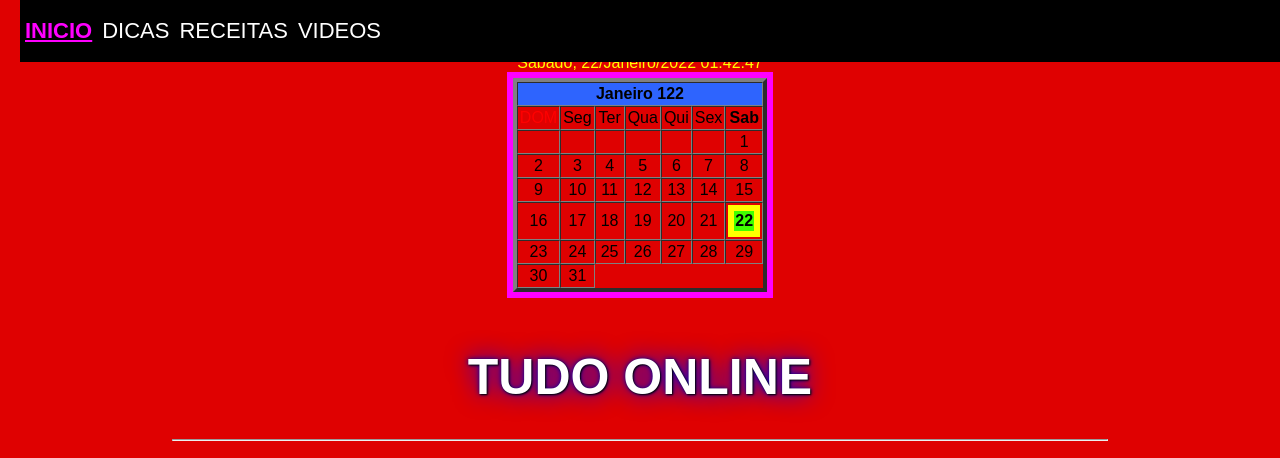
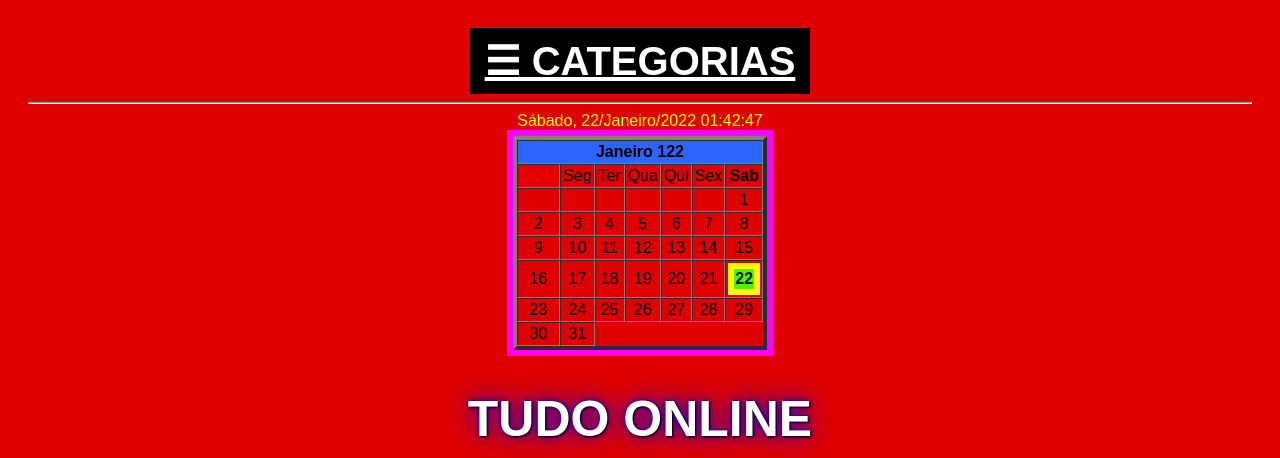
Before and after one commit to santos246/TUDO-ONLINE, a plain HTML site: page index.html in a window 1280 px wide. Shown: the top 458 px of the page. Drawn offline with Linux system fonts and the light colour scheme.

Commit message:
Update index.html

```diff
--- a/index.html
+++ b/index.html
@@ -14,50 +14,76 @@ a:hover { color: red; }
 a: active { color: red; }
 </style>
 <CENTER>
-
+<!----------------------------------------------------------------->
 <html>
 <head>
 <meta name="viewport" content="width=device-width, initial-scale=1">
 <style>
-body {margin:0;}
-.navbar {
-  overflow: hidden;
+body {
+  font-family: "Lato", sans-serif;
+}
+.sidepanel  {
+  width: 0;
+  position: fixed;
+  z-index: 1;
+  height: 1250px;
+  top: 0;
+  left: 0;
   background-color: #000000;
-  position: fixed;
+  overflow-x: hidden;
+  transition: 0.5s;
+  padding-top: 70px;
+}
+.sidepanel a {
+  padding: 10px 8px 10px 32px;
+  text-decoration: none;
+  font-size: 27px;
+  color: #ffffff;
+  display: block;
+  transition: 0.3s;
+}
+.sidepanel a:hover {
+  color: #00FF00;
+}
+.sidepanel .closebtn {
+  position: absolute;
   top: 0;
-  width: 100%;
+  right: 25px;
+  font-size: 50px;
 }
-.navbar a {
-  float: left;
-  display: block;
+.openbtn {
+  font-size: 40px;
+  cursor: pointer;
+  background-color: #000000;
   color: #FFFFFF;
-  text-align: center;
-  padding: 18px 5px;
-  text-decoration: none;
-  font-size: 22px;
+  padding: 10px 15px;
+  border: none;
 }
-.navbar a:hover {
-  background: #00FF00;
-  color: #000000;
-}
-.main {
-  padding: 16px;
-  margin-top: 30px;
-  height: 1500px; /* Used in this example to enable scrolling */
+.openbtn:hover {
+  background-color:#0101DF;
 }
 </style>
 </head>
 <body>
-<div class="navbar">
-<!------------------------------------🔴-------------------------------------->
-  <a href="index.html"><FONT COLOR="#FF00FF"><u><b>INICIO</b></u></FONT></a>
+<div id="mySidepanel" class="sidepanel">
+  <a href="javascript:void(0)" class="closebtn" onclick="closeNav()">x</a>
+<!-----------------------------🔴🔴🔴🔴🔴------------------------------>
+<!-----------------------------🔴🔴🔴🔴🔴------------------------------>
+  <a href="index.html">INÍCIO</a>
   <a href="DICAS/1 - Copia.html">DICAS</a>
   <a href="RECEITAS/1 - Copia.html">RECEITAS</a>
   <a href="VIDEOS/1 - Copia.html">VIDEOS</a>
+  <a href="FILMES/1 - Copia.html">FILMES</a>
+  <a href="PORNO/1 - Copia.html">PORNO</a>
+  <a href="TV/1 - Copia.html">TV</a>
+  <a href="SITES/1 - Copia.html">SITES</a>
+  <a href="HTML/1 - Copia.html">HTML</a>
+  <a href="DOWNLOADS/1 - Copia.html">DOWNLOADS</a>
+  <a href="OUTROS/1 - Copia.html">OUTROS</a>
 
-<!------------------------------------🔴-------------------------------------->
+<!-----------------------------🔴🔴🔴🔴🔴------------------------------>
 </div>
-<div class="main">
+<button class="openbtn" onclick="openNav()"><b><u>☰ CATEGORIAS</u></b></button>
 <!------------------------------------RELOGIO-------------------------------->
 <hr/><FONT FACE=Arial COLOR="#FFFF00">
 <html>
@@ -186,6 +212,10 @@ document.write(cal);
 </SCRIPT>
 <!-------------------------------NOTICIAS------------------------------->
 
+<!-----------------------------🔴🔴🔴🔴🔴------------------------------>
+<!-----------------------------🔴🔴🔴🔴🔴------------------------------>
+<!-----------------------------🔴🔴🔴🔴🔴------------------------------>
+<!-----------------------------🔴🔴🔴🔴🔴------------------------------>
 <!---------------------------------CORPO-------------------------------->
 <html>
 <head>
@@ -943,7 +973,7 @@ h2 {
 <body bgcolor="#F7FE2E">
 <body bgcolor="rgb(0,0,0)">
 <body bgcolor="black">
-<!-----------------------------------PAGINAÇÃO-----------------
+<!-----------------------------------PAGINAÇÃO----------
 <BR/><HR/><html>
 <head>
 <style>
@@ -977,7 +1007,7 @@ h2 {
 </div>
 </body>
 </html>
----------------FALE COMIGO-------------------------->
+----------FALE COMIGO-------------------------->
 <BR/><HR/>
 <!-------------INCREVA-SE NO MEU CANAL YOUTUBE---------------------------->
 INCREVA-SE NO MEU CANAL YOUTUBE<br/>
@@ -1002,7 +1032,7 @@ NAO ESTA FUCIONANDO? <br/> FALE COMIGO P/ WHATSAPP
 <br/></p></h6>
 <h4>FIM</h4>
 <!---------------------------------------------------------------------->
-<a class="fa fa-envelope" href="mailto:?subject=&body=:%20" target="_blank=" title="Email"onclick="window.open('mailto:?subject=' + encodeURIComponent(document.title) + '&body=' + encodeURIComponent(document.URL)); return false;">✉️ENVIE ESSE PARA O EMAIL DE ALGUEM✉️</a></a>
+<a class="fa fa-envelope" href="mailto:?subject=&body=:%20" target="_blank=" title="Email"onclick="window.open('mailto:?subject=' + encodeURIComponent(document.title) + '&body=' + encodeURIComponent(document.URL)); return false;">✉️<FONT COLOR="#rrggbb">ENVIE ESSE PARA O EMAIL DE ALGUÉM</FONT>✉️</a></a>
 
 </html><span id='FIM'></span>
 </center>
@@ -1010,6 +1040,20 @@ NAO ESTA FUCIONANDO? <br/> FALE COMIGO P/ WHATSAPP
 
 
 
+<script>
+function openNav() {
+  document.getElementById("mySidepanel").style.width = "250px";
+}
+function closeNav() {
+  document.getElementById("mySidepanel").style.width = "0";
+}
+</script>
+</body>
+</html>
+
+
+
+
 
 </div>
 </body>
```
